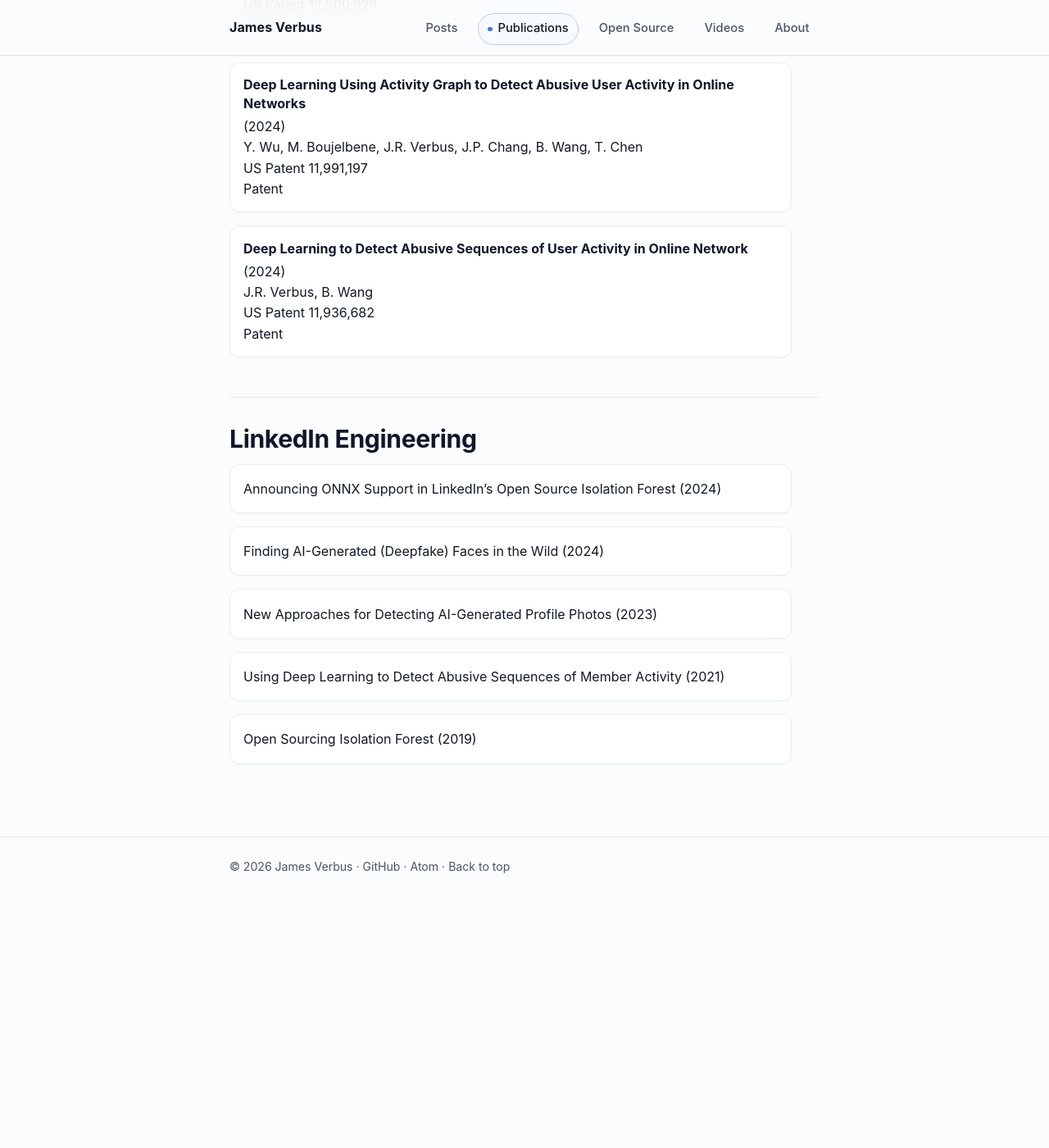
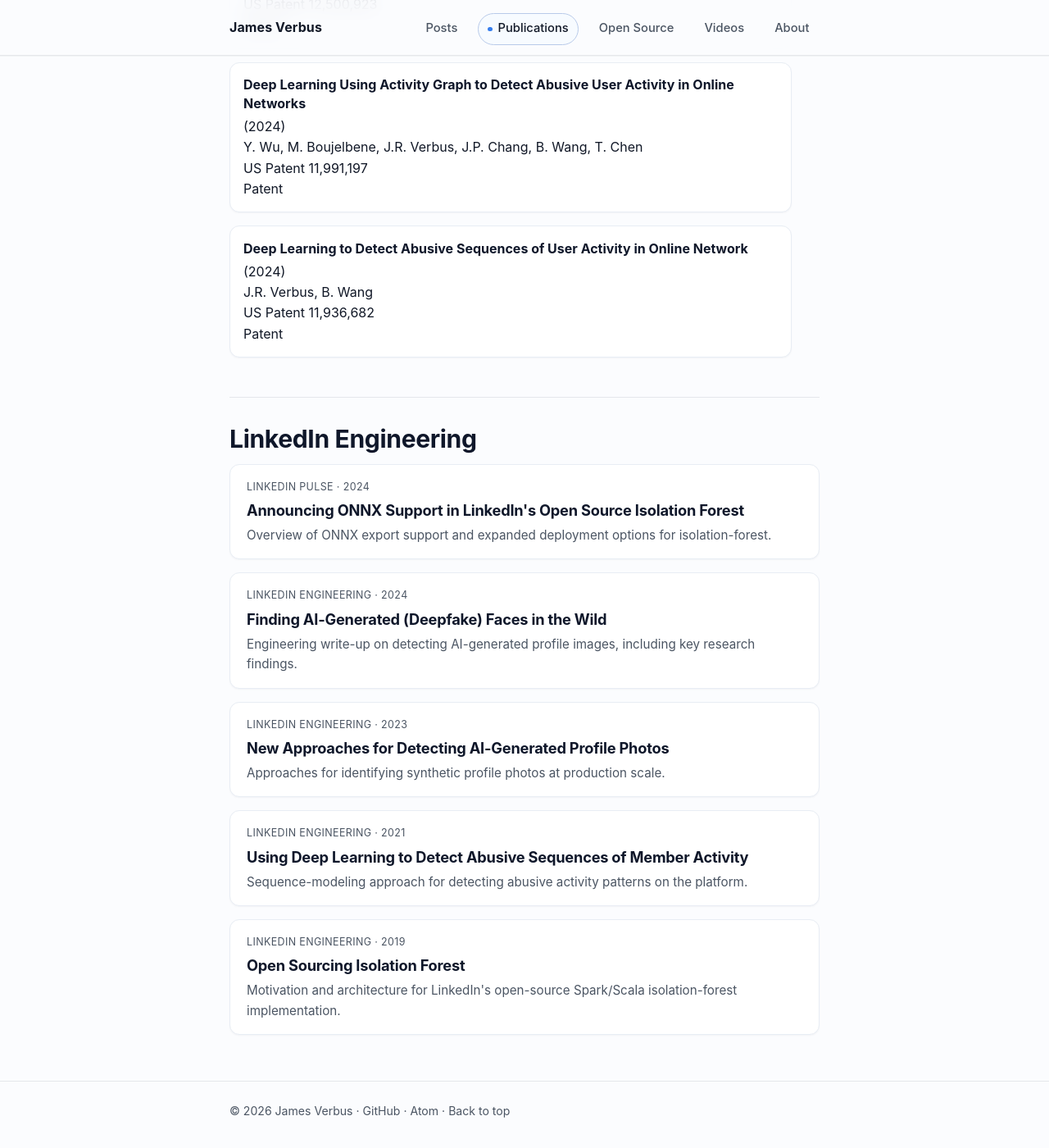
Before and after one commit to jverbus/jverbus.github.io, a Jekyll site: the page built from publications.md, in a window 1280 px wide and 1400 px high, scrolled down 2094 px. Shown: the whole window at 82% size. Built offline with Jekyll 4.4.1, drawn with Linux system fonts in a browser that asks for light colours; before the commit the page ends 3195 px from its top, so only the background shows below that.

Commit message:
feat(content): polish videos/about copy and add publication cards + posters
  - refine Videos metadata and wording:
      - remove “(On-Demand)” from Scale Exchange title
      - correct venue/host labels for Spark+AI 2020 and @Scale 2019
      - add explicit Venue/Host lines for Brown 2025 and 2026 workshop cards
  - strengthen About/Open Source attribution:
      - clarify you built and open sourced LinkedIn’s Spark/Scala isolation-forest implementation
      - update About page meta description and profile copy
  - expand Publications:
      - add new Posters section with CVPRW 2023/2024 PDF links
      - convert LinkedIn Engineering links from bullets to standardized cards with source/year + descriptions

```diff
--- a/publications.md
+++ b/publications.md
@@ -67,8 +67,30 @@
 
 ## LinkedIn Engineering
 
-- [Announcing ONNX Support in LinkedIn's Open Source Isolation Forest](https://www.linkedin.com/pulse/announcing-onnx-support-linkedins-open-source-isolation-james-verbus-paoqe/) (2024)
-- [Finding AI-Generated (Deepfake) Faces in the Wild](https://www.linkedin.com/blog/engineering/trust-and-safety/finding-ai-generated-deepfake-faces-in-the-wild) (2024)
-- [New Approaches for Detecting AI-Generated Profile Photos](https://www.linkedin.com/blog/engineering/trust-and-safety/new-approaches-for-detecting-ai-generated-profile-photos) (2023)
-- [Using Deep Learning to Detect Abusive Sequences of Member Activity](https://www.linkedin.com/blog/engineering/trust-and-safety/using-deep-learning-to-detect-abusive-sequences-of-member-activi) (2021)
-- [Open Sourcing Isolation Forest](https://www.linkedin.com/blog/engineering/data-management/isolation-forest) (2019)
+<div class="post-list" role="list">
+  <article class="post-list-item" role="listitem">
+    <p class="post-list-date">LinkedIn Pulse · 2024</p>
+    <h3 class="post-list-title"><a href="https://www.linkedin.com/pulse/announcing-onnx-support-linkedins-open-source-isolation-james-verbus-paoqe/">Announcing ONNX Support in LinkedIn's Open Source Isolation Forest</a></h3>
+    <p class="post-list-description">Overview of ONNX export support and expanded deployment options for isolation-forest.</p>
+  </article>
+  <article class="post-list-item" role="listitem">
+    <p class="post-list-date">LinkedIn Engineering · 2024</p>
+    <h3 class="post-list-title"><a href="https://www.linkedin.com/blog/engineering/trust-and-safety/finding-ai-generated-deepfake-faces-in-the-wild">Finding AI-Generated (Deepfake) Faces in the Wild</a></h3>
+    <p class="post-list-description">Engineering write-up on detecting AI-generated profile images, including key research findings.</p>
+  </article>
+  <article class="post-list-item" role="listitem">
+    <p class="post-list-date">LinkedIn Engineering · 2023</p>
+    <h3 class="post-list-title"><a href="https://www.linkedin.com/blog/engineering/trust-and-safety/new-approaches-for-detecting-ai-generated-profile-photos">New Approaches for Detecting AI-Generated Profile Photos</a></h3>
+    <p class="post-list-description">Approaches for identifying synthetic profile photos at production scale.</p>
+  </article>
+  <article class="post-list-item" role="listitem">
+    <p class="post-list-date">LinkedIn Engineering · 2021</p>
+    <h3 class="post-list-title"><a href="https://www.linkedin.com/blog/engineering/trust-and-safety/using-deep-learning-to-detect-abusive-sequences-of-member-activi">Using Deep Learning to Detect Abusive Sequences of Member Activity</a></h3>
+    <p class="post-list-description">Sequence-modeling approach for detecting abusive activity patterns on the platform.</p>
+  </article>
+  <article class="post-list-item" role="listitem">
+    <p class="post-list-date">LinkedIn Engineering · 2019</p>
+    <h3 class="post-list-title"><a href="https://www.linkedin.com/blog/engineering/data-management/isolation-forest">Open Sourcing Isolation Forest</a></h3>
+    <p class="post-list-description">Motivation and architecture for LinkedIn's open-source Spark/Scala isolation-forest implementation.</p>
+  </article>
+</div>
```
Also changed, not shown: videos.md (+1 -1 lines).
